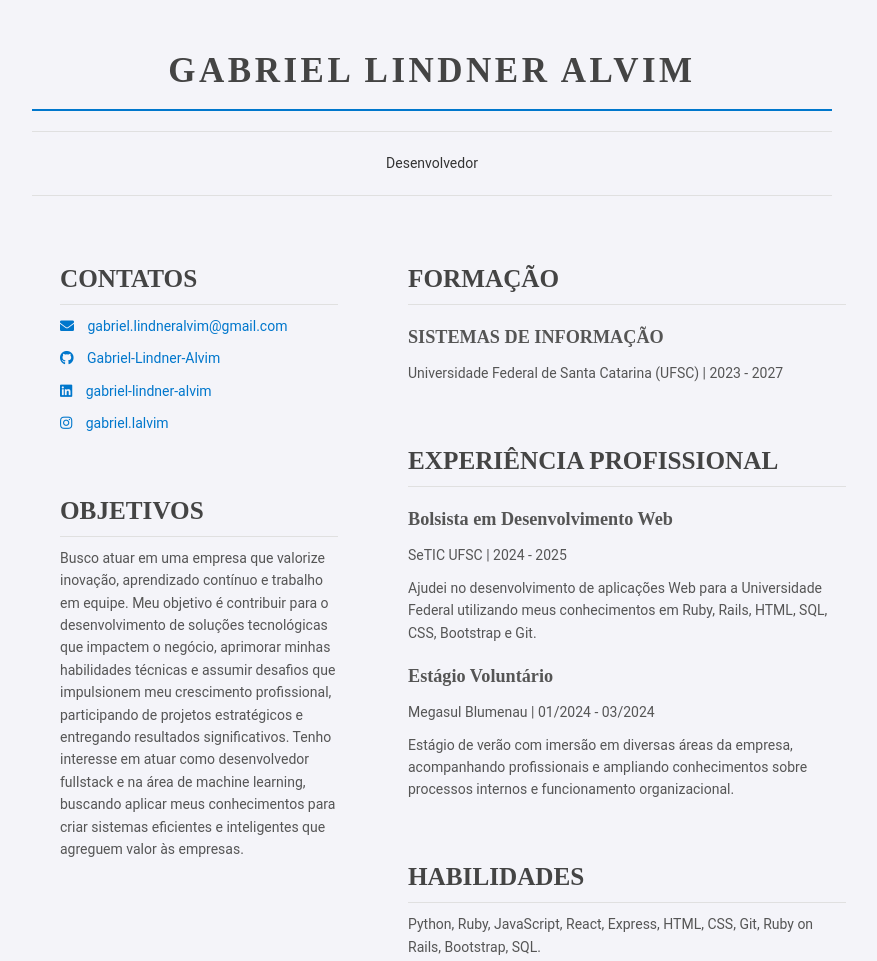
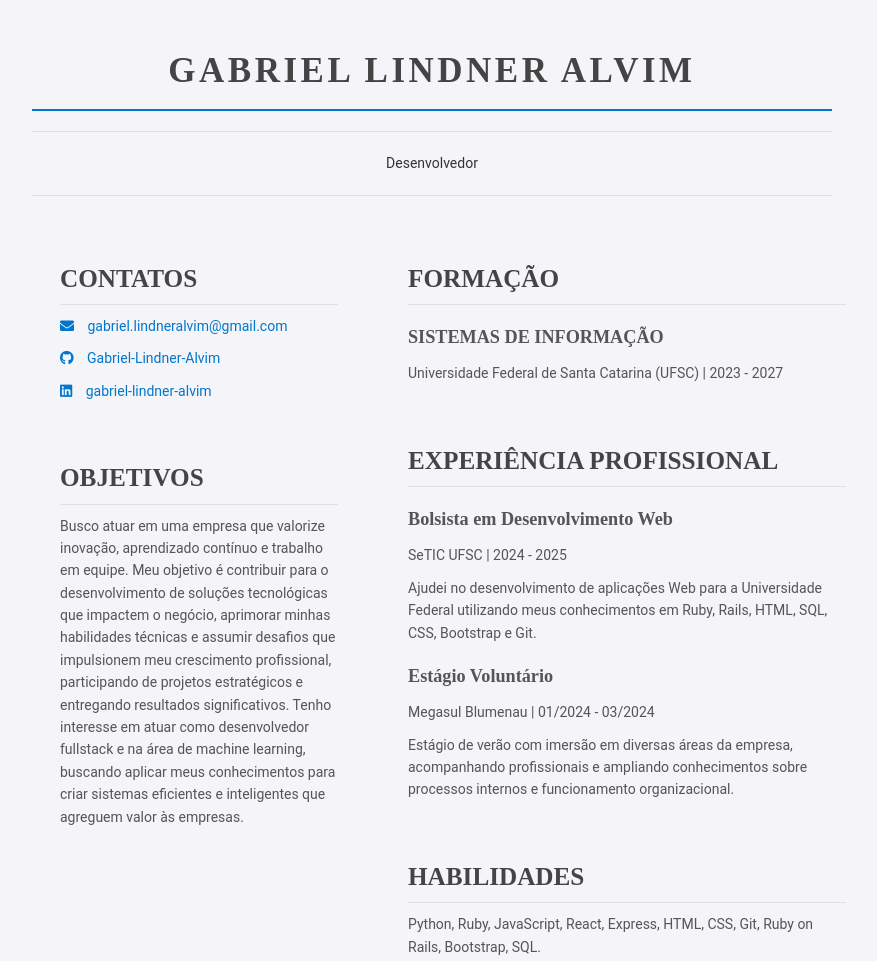
Before and after one commit to Gabriel-Lindner-Alvim/Curriculum_Vitae, a plain HTML site: page index.html in a window 1280 px wide. Shown: the whole page, without its empty margins (208-1085 px from the left). Drawn offline with Linux system fonts and the light colour scheme.

Commit message:
remove Instagram link from contact section

```diff
--- a/index.html
+++ b/index.html
@@ -30,10 +30,6 @@
                     <p>
                         <i class="fab fa-linkedin" aria-hidden="true"></i>
                         <a href="https://www.linkedin.com/in/gabriel-lindner-alvim-398075267/">gabriel-lindner-alvim</a>
-                    </p>
-                    <p>
-                        <i class="fab fa-instagram" aria-hidden="true"></i>
-                        <a href="https://www.instagram.com/gabriel.lalvim/">gabriel.lalvim</a>
                     </p>
             </section>
             <section>
```
